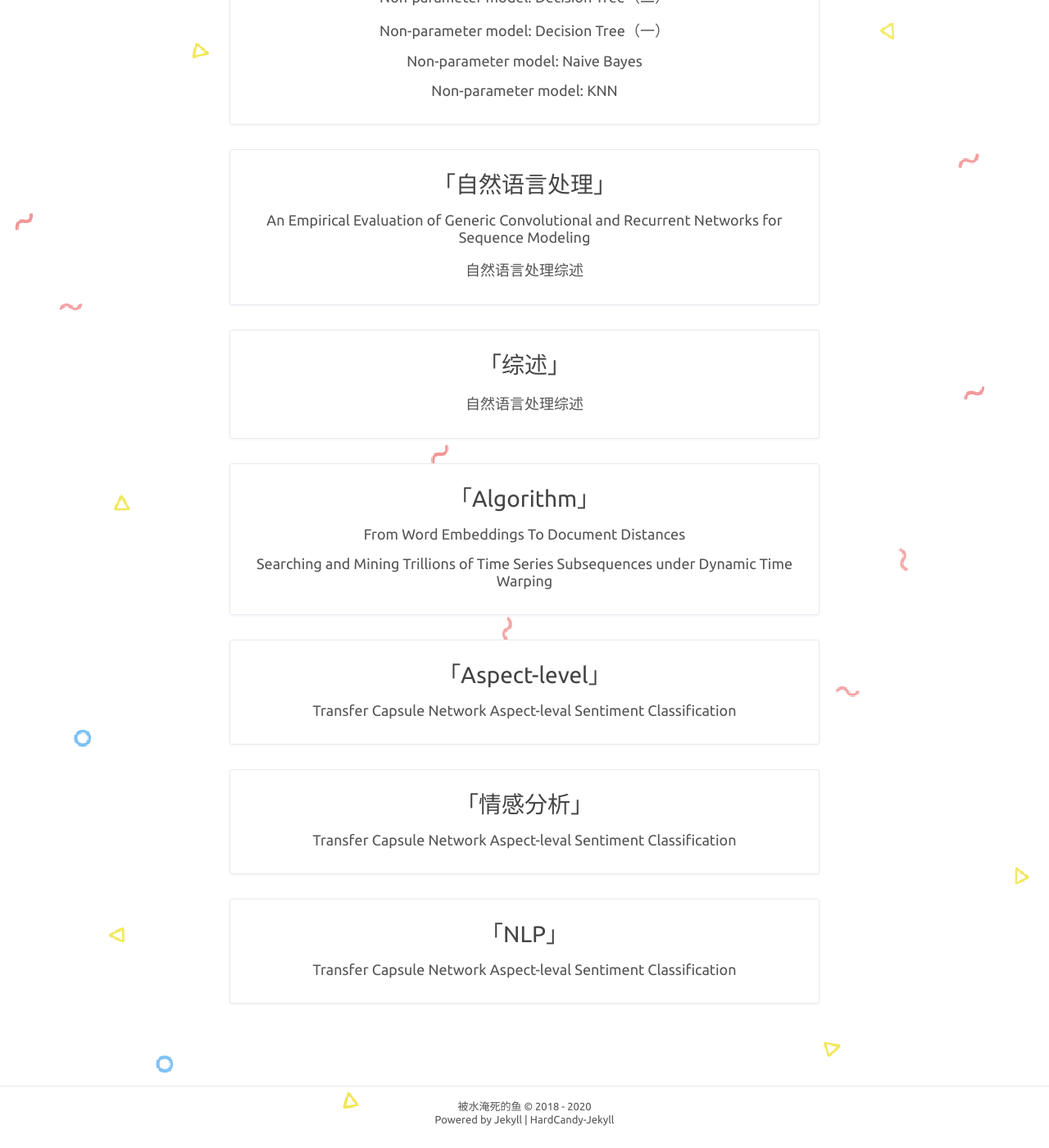
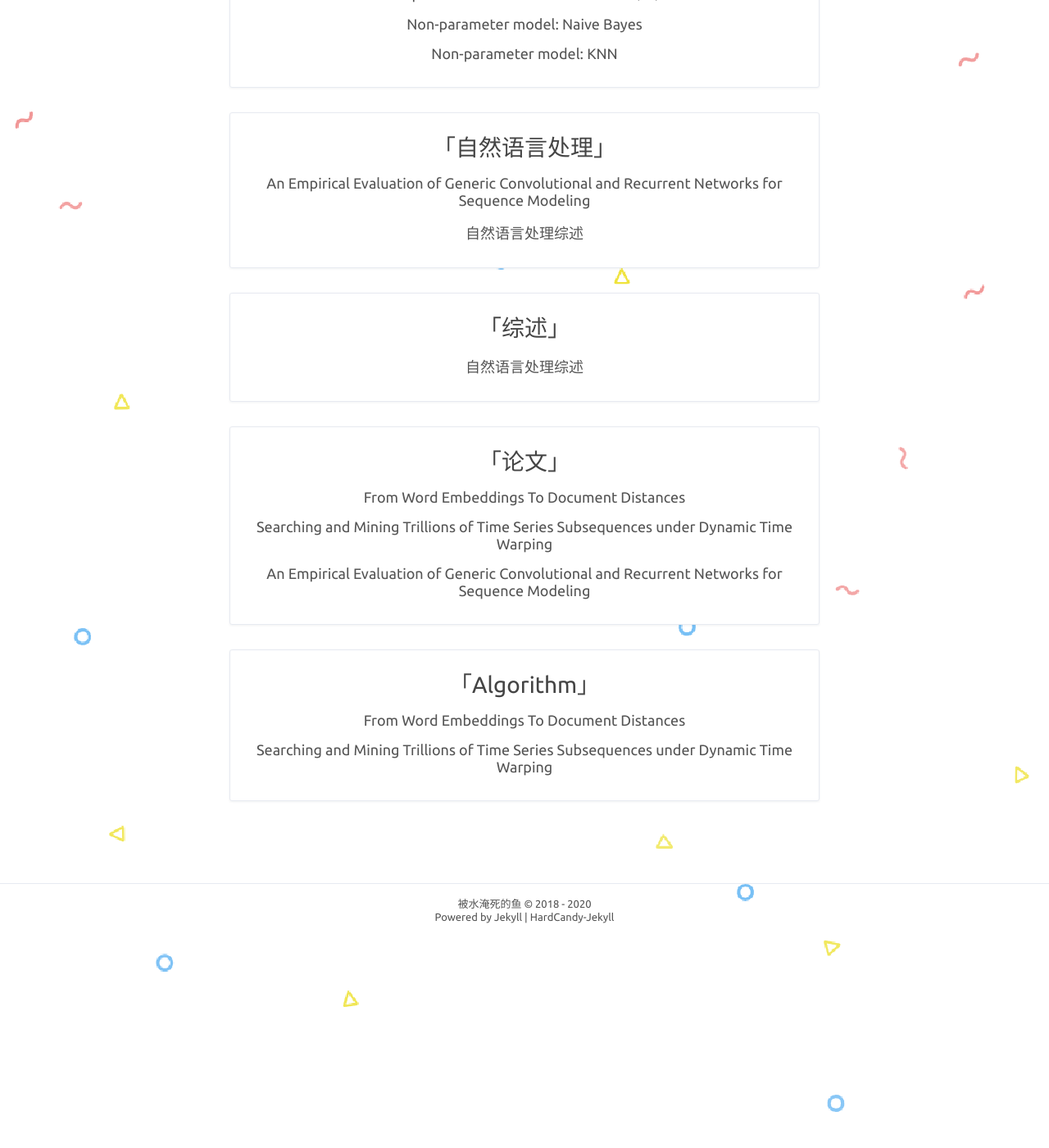
Before and after one commit to provenclei/provenclei.github.io, a Jekyll site: the page built from tags.html, in a window 1280 px wide and 1400 px high, scrolled down 1161 px. Shown: the whole window at 82% size. Built offline with Jekyll 4.4.1, drawn with Linux system fonts in a browser that asks for light colours; comment, search, counter and statistics services are not loaded; some of the changed lines change nothing that is shown; some of the changed text lies outside the part shown.

Commit message:
更新一下

````diff
--- a/_posts/2019-10-11-TransCap.md
+++ /dev/null
@@ -1,183 +0,0 @@
----
-layout: post
-title: 'Transfer Capsule Network Aspect-leval Sentiment Classification'
-date: 2019-10-11
-author: 被水淹死的鱼
-color: pink
-cover: 'http://img4.imgtn.bdimg.com/it/u=3097276623,872202985&fm=26&gp=0.jpg'
-tags: Aspect-level 情感分析 NLP
----
-
-# Transfer Capsule Network Aspect-leval Sentiment Classification 论文总结
-
-目录：
-* 目录
-{:toc}
-
-> 这是一篇使用胶囊网络作 aspect-level 的情感分类的文章。由于 aspect-level 语料标注成本太高，但是 document-level 的标注会随着评论的打分自动生成。所以作者想将 document-level 的中包含的情感知识迁移到 aspect-level 的情感分类中。作者提出的模型叫 Transfer Capsule Network(TranCap) 。模型通过 Aspect-Routing 方法将句子级别的语义表示送入胶囊中生成 Sentiment-Capsule。这个过程中，document-level 和 aspect-level 学习任务所用的数据是共享的。然后模型使用扩展的动态路由方法在迁移学习框架下，将 Class-Capsule 与 Sentiment-Capsule 相结合。
->
-
-## 论文正文
-
-> 在给出框架之前，作者提到了之前工作中唯一将考虑到 document-level 数据对 aspect-level 情感分类有帮助的文章：[Exploiting document knowledge for aspect-level sentiment classification](http://papers.nips.cc/paper/6139-supervised-word-movers-distance)。但是文章中仅仅将文档级别的知识用于提升在情感分类中的单词表示。
-
-
-> 模型分为四个部分（Input Layer，Feature Capsule Layer，Sentiment Capsule Layer，Class Capsule Layer）。在介绍这四部分之前，我们先看下准备工作。
-
-
-
-### Definitions and Preliminary
-
-
-###Input Layer
-
-
-
-###Feature Capsule Layer
-
-
-
-###Sentiment Capsule Layer
-
-
-
-###Class Capsule Layer
-
-
-## 实验
-
-
-代码：
-
-
-环境：
-|  框架  | 版本  |
-|  ----  | ----  |
-| python  | 3.6 |
-| tensorflow  | 1.3.0 |
-| spacy  | 1.9.0 |
-| numpy  | 1.16.4 |
-| scikit-learn  | 0.21.2 |
-
-
-代码运行结果：
-```
------------------------------------Parameters-----------------------------------
-ASC:restaurant  DSC:yelp  batch_size:128  learning_rate:0.001  n_iter:25  gamma:0.1
-embedding_dim:300  position_dim:100  max_sentence_len:85  max_target_len:25  keep_prob1:0.5  keep_prob2:1.0
-filter_size:3  sc_num:16  sc_dim:16  cc_num:3  cc_dim:24  iter_routing:3  reuse_embedding:True
-Reuse Word Dictionary & Embedding
-I am TransCap.
-/Users/tenglei/anaconda3/envs/python36/lib/python3.6/site-packages/sklearn/metrics/classification.py:1437: UndefinedMetricWarning: Precision and F-score are ill-defined and being set to 0.0 in labels with no predicted samples.
-  'precision', 'predicted', average, warn_for)
--------------------------------------Iter0--------------------------------------
-train loss=21.095925, dev loss=4.809143, dev acc=0.5264, step=276
-test acc=0.6027, test precision=0.3819, test recall=0.4843, test f1=0.3992
-max step:0, early stop step:0
--------------------------------------Iter1--------------------------------------
-train loss=20.611658, dev loss=4.775376, dev acc=0.5347, step=552
-test acc=0.6250, test precision=0.3812, test recall=0.4808, test f1=0.4054
-max step:0, early stop step:0
--------------------------------------Iter2--------------------------------------
-train loss=19.697614, dev loss=3.958563, dev acc=0.7097, step=828
-test acc=0.7625, test precision=0.6562, test recall=0.6284, test f1=0.6386
-max step:0, early stop step:0
--------------------------------------Iter3--------------------------------------
-train loss=17.409067, dev loss=3.989774, dev acc=0.7028, step=1104
-test acc=0.7661, test precision=0.6672, test recall=0.6737, test f1=0.6690
-max step:1, early stop step:1
--------------------------------------Iter4--------------------------------------
-train loss=16.644083, dev loss=3.977106, dev acc=0.7181, step=1380
-test acc=0.7777, test precision=0.6832, test recall=0.6735, test f1=0.6759
-max step:1, early stop step:0
--------------------------------------Iter5--------------------------------------
-train loss=16.252635, dev loss=3.884354, dev acc=0.7083, step=1656
-test acc=0.7812, test precision=0.6876, test recall=0.6902, test f1=0.6860
-max step:1, early stop step:0
--------------------------------------Iter6--------------------------------------
-train loss=15.905244, dev loss=3.940876, dev acc=0.6972, step=1932
-test acc=0.7786, test precision=0.6868, test recall=0.6975, test f1=0.6919
-max step:1, early stop step:1
--------------------------------------Iter7--------------------------------------
-train loss=15.619341, dev loss=3.967409, dev acc=0.7028, step=2208
-test acc=0.7812, test precision=0.6890, test recall=0.7076, test f1=0.6964
-max step:2, early stop step:2
--------------------------------------Iter8--------------------------------------
-train loss=15.399837, dev loss=3.986988, dev acc=0.7292, step=2484
-test acc=0.7866, test precision=0.6967, test recall=0.6880, test f1=0.6914
-max step:2, early stop step:0
--------------------------------------Iter9--------------------------------------
-train loss=15.273066, dev loss=3.966811, dev acc=0.7194, step=2760
-test acc=0.7786, test precision=0.6840, test recall=0.6888, test f1=0.6851
-max step:2, early stop step:1
--------------------------------------Iter10-------------------------------------
-train loss=15.146978, dev loss=3.986271, dev acc=0.7222, step=3036
-test acc=0.7830, test precision=0.6898, test recall=0.6949, test f1=0.6913
-max step:2, early stop step:2
--------------------------------------Iter11-------------------------------------
-train loss=15.010345, dev loss=3.945945, dev acc=0.7236, step=3312
-test acc=0.7866, test precision=0.6958, test recall=0.7004, test f1=0.6962
-max step:3, early stop step:3
--------------------------------------Iter12-------------------------------------
-train loss=14.911338, dev loss=3.986659, dev acc=0.7333, step=3588
-test acc=0.7893, test precision=0.7010, test recall=0.6968, test f1=0.6974
-max step:3, early stop step:0
--------------------------------------Iter13-------------------------------------
-train loss=14.855781, dev loss=3.968890, dev acc=0.7292, step=3864
-test acc=0.7848, test precision=0.6930, test recall=0.6983, test f1=0.6943
-max step:3, early stop step:1
--------------------------------------Iter14-------------------------------------
-train loss=14.757259, dev loss=4.001243, dev acc=0.7181, step=4140
-test acc=0.7866, test precision=0.6955, test recall=0.7054, test f1=0.6994
-max step:3, early stop step:2
--------------------------------------Iter15-------------------------------------
-train loss=14.683246, dev loss=3.991354, dev acc=0.7347, step=4416
-test acc=0.7911, test precision=0.7042, test recall=0.7027, test f1=0.6995
-max step:3, early stop step:0
--------------------------------------Iter16-------------------------------------
-train loss=14.614182, dev loss=4.021843, dev acc=0.7236, step=4692
-test acc=0.7902, test precision=0.7009, test recall=0.7085, test f1=0.7027
-max step:3, early stop step:1
--------------------------------------Iter17-------------------------------------
-train loss=14.561067, dev loss=4.015202, dev acc=0.7139, step=4968
-test acc=0.7875, test precision=0.6999, test recall=0.7183, test f1=0.7070
-max step:3, early stop step:2
--------------------------------------Iter18-------------------------------------
-train loss=14.504781, dev loss=4.058889, dev acc=0.7222, step=5244
-test acc=0.7830, test precision=0.6946, test recall=0.7085, test f1=0.7008
-max step:3, early stop step:3
--------------------------------------Iter19-------------------------------------
-train loss=14.429248, dev loss=3.994798, dev acc=0.7361, step=5520
-test acc=0.7893, test precision=0.7011, test recall=0.7068, test f1=0.6996
-max step:3, early stop step:0
--------------------------------------Iter20-------------------------------------
-train loss=14.429852, dev loss=4.048141, dev acc=0.7292, step=5796
-test acc=0.7848, test precision=0.6975, test recall=0.7107, test f1=0.7029
-max step:3, early stop step:1
--------------------------------------Iter21-------------------------------------
-train loss=14.393612, dev loss=4.065200, dev acc=0.7389, step=6072
-test acc=0.7848, test precision=0.6971, test recall=0.7107, test f1=0.7024
-max step:3, early stop step:0
--------------------------------------Iter22-------------------------------------
-train loss=14.395659, dev loss=4.079736, dev acc=0.7333, step=6348
-test acc=0.7848, test precision=0.6973, test recall=0.7094, test f1=0.7020
-max step:3, early stop step:1
--------------------------------------Iter23-------------------------------------
-train loss=14.352408, dev loss=4.047656, dev acc=0.7403, step=6624
-test acc=0.7848, test precision=0.6968, test recall=0.7007, test f1=0.6976
-max step:3, early stop step:0
--------------------------------------Iter24-------------------------------------
-train loss=14.349510, dev loss=4.027468, dev acc=0.7389, step=6900
-test acc=0.7875, test precision=0.7000, test recall=0.7083, test f1=0.7013
-max step:3, early stop step:1
---------------------------------Mission Complete--------------------------------
-max acc_index: 23
-test_acc: 0.7848,test_f1:0.6976
-min loss_index: 5
-test_acc: 0.7812,test_f1:0.6860
-Running Time: 231m 42s
-```
-
-
-## 参考文献
-《Transfer Capsule Network Aspect-leval Sentiment Classification》
--- a/_posts/2019-7-15-DTW.md
+++ b/_posts/2019-7-15-DTW.md
@@ -5,7 +5,7 @@ date: 2019-7-15
 author: 被水淹死的鱼
 color: purple
 cover: 'http://www.cbdio.com/image/attachement/jpg/site2/20160329/3417eb9bbd90186421e522.jpg'
-tags: Algorithm
+tags: Algorithm 论文
 ---
 
 # Searching and Mining Trillions of Time Series Subsequences under Dynamic Time Warping 论文总结
--- a/_posts/2019-7-25-WMD.md
+++ b/_posts/2019-7-25-WMD.md
@@ -5,7 +5,7 @@ date: 2019-7-25
 author: 被水淹死的鱼
 color: pink
 cover: 'http://img4.imgtn.bdimg.com/it/u=3097276623,872202985&fm=26&gp=0.jpg'
-tags: Algorithm
+tags: Algorithm 论文
 ---
 
 # From Word Embeddings To Document Distances 论文总结
--- a/_posts/2019-7-8-TCN.md
+++ b/_posts/2019-7-8-TCN.md
@@ -5,7 +5,7 @@ date: 2019-7-10
 author: 被水淹死的鱼
 color: rgb(255,90,90)
 cover: 'http://static.open-open.com/news/uploadImg/20171121/20171121140634_398.jpg'
-tags: 自然语言处理
+tags: 自然语言处理 论文
 ---
 
 # TCN 论文总结
````
Also changed, not shown: 1 other file.
